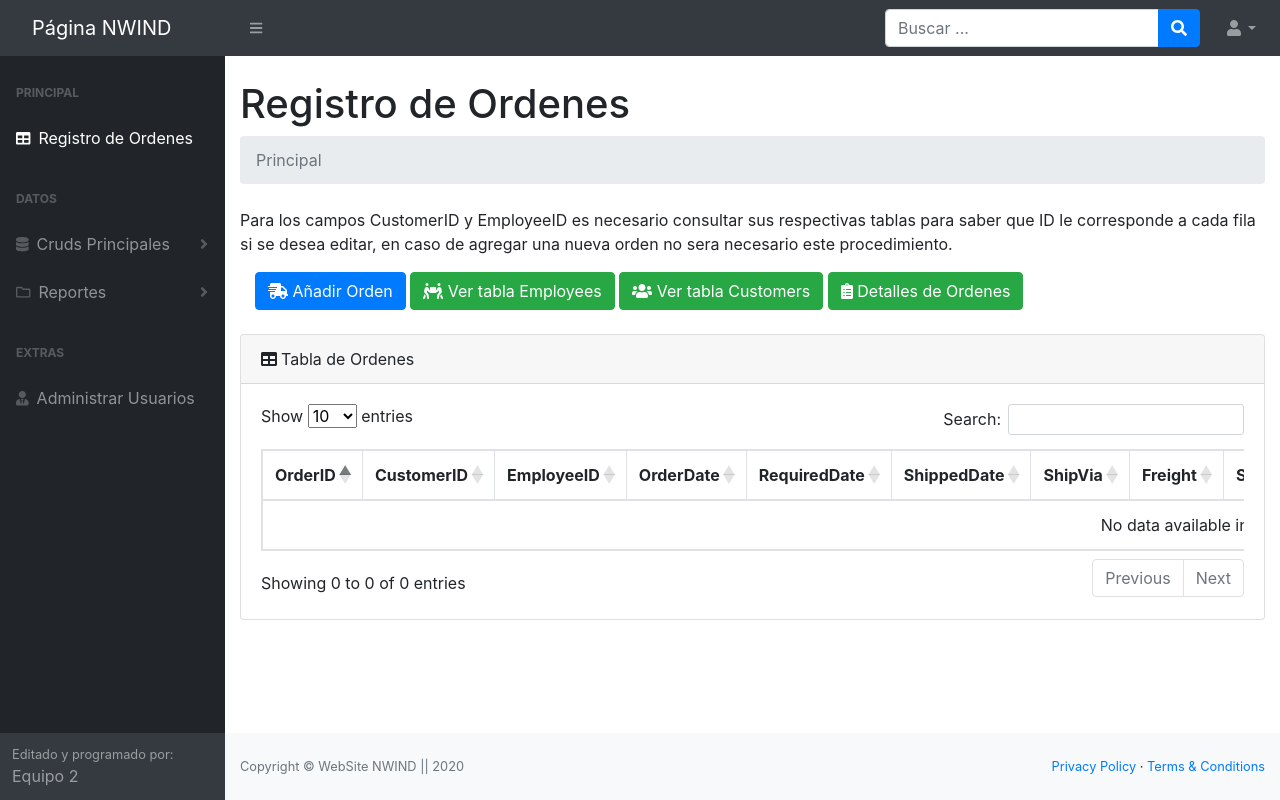
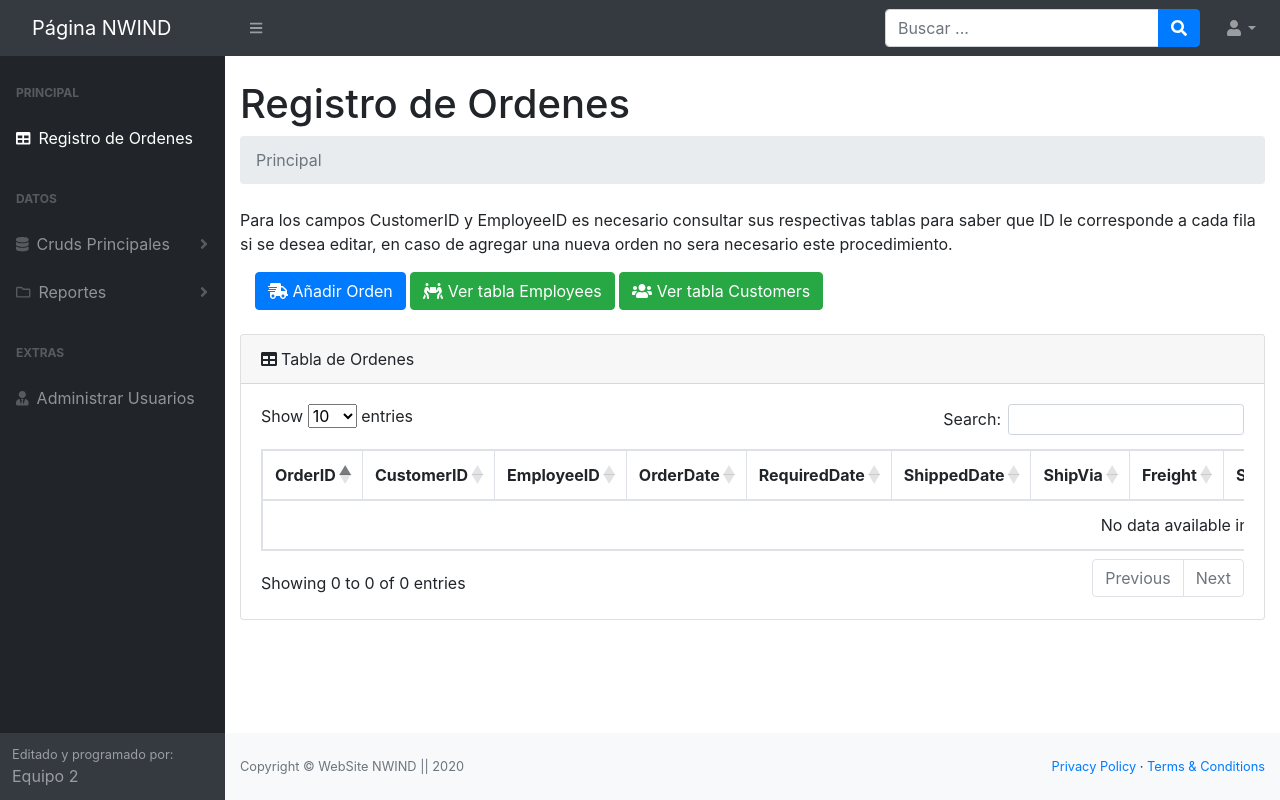
Before and after one commit to Emmanuel06Dur/ProyectoFinal, a PHP site: page /panelprincipal/dist.php in a window 1280 px wide. Run offline with PHP 8.4, Linux system fonts and the light colour scheme; data that the repository does not hold is empty; some libraries are stand-ins or nearby versions.

Commit message:
Proyecto Terminado

```diff
--- a/panelprincipal/dist.php
+++ b/panelprincipal/dist.php
@@ -137,7 +137,7 @@
                             <button @click="btnAlta" class="btn btn-primary" title="Nuevo"><i class="fas fa-shipping-fast"></i>  Añadir Orden</button>
                             <button @click="btnIrEmployees" class="btn btn-success" title="Ir"><i class="fas fa-people-carry"></i>  Ver tabla Employees</button>
                             <button @click="btnIrCustomers" class="btn btn-success" title="Ir"><i class="fas fa-users"></i>  Ver tabla Customers</button>
-                            <button @click="" class="btn btn-success" title="Ir"><i class="fas fa-clipboard-list"></i>  Detalles de Ordenes</button><br><br>
+                            <br><br>
                         </div>
                         <div class="card mb-4">
                             <div class="card-header"><i class="fas fa-table mr-1"></i>Tabla de Ordenes</div>
```
